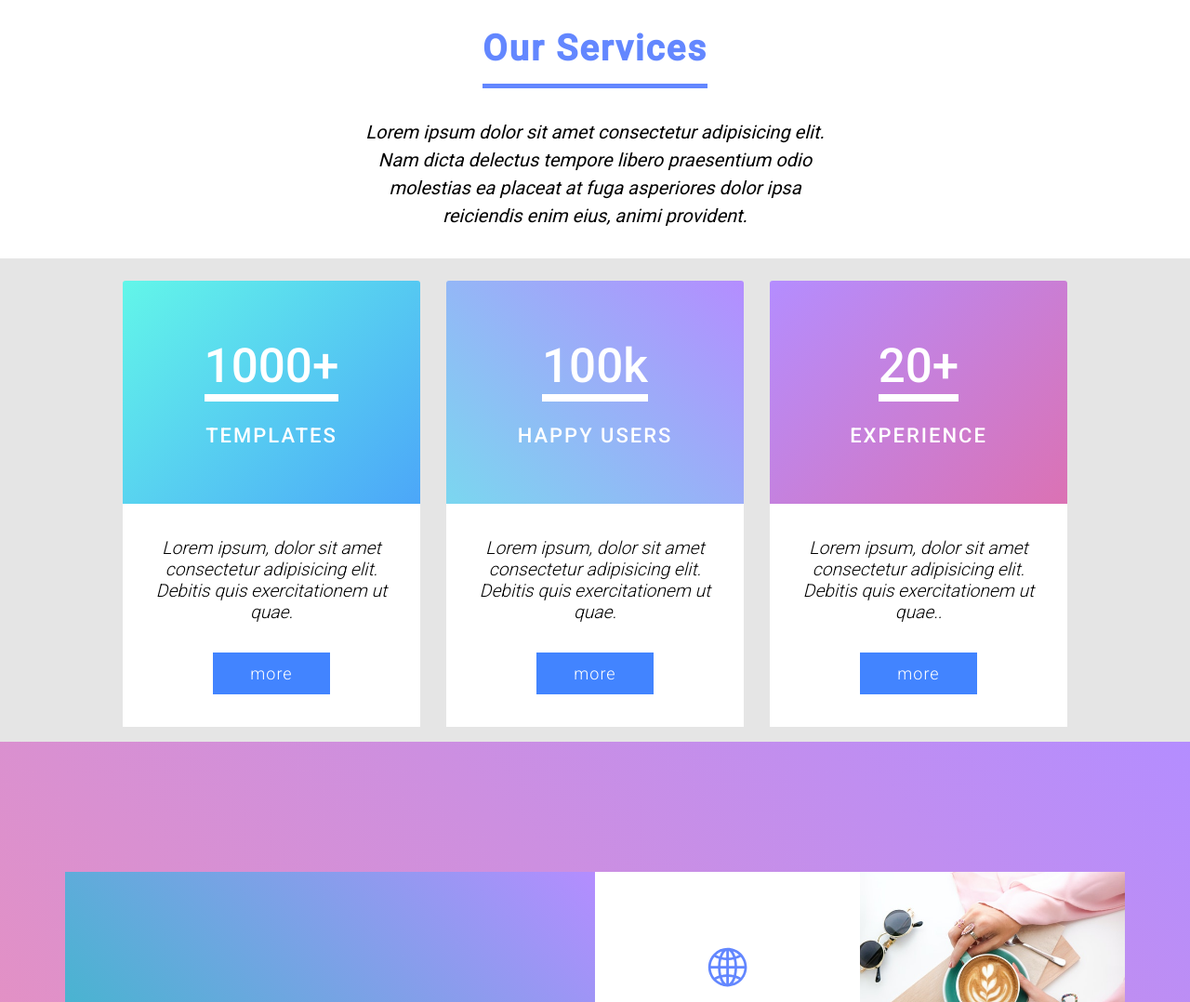
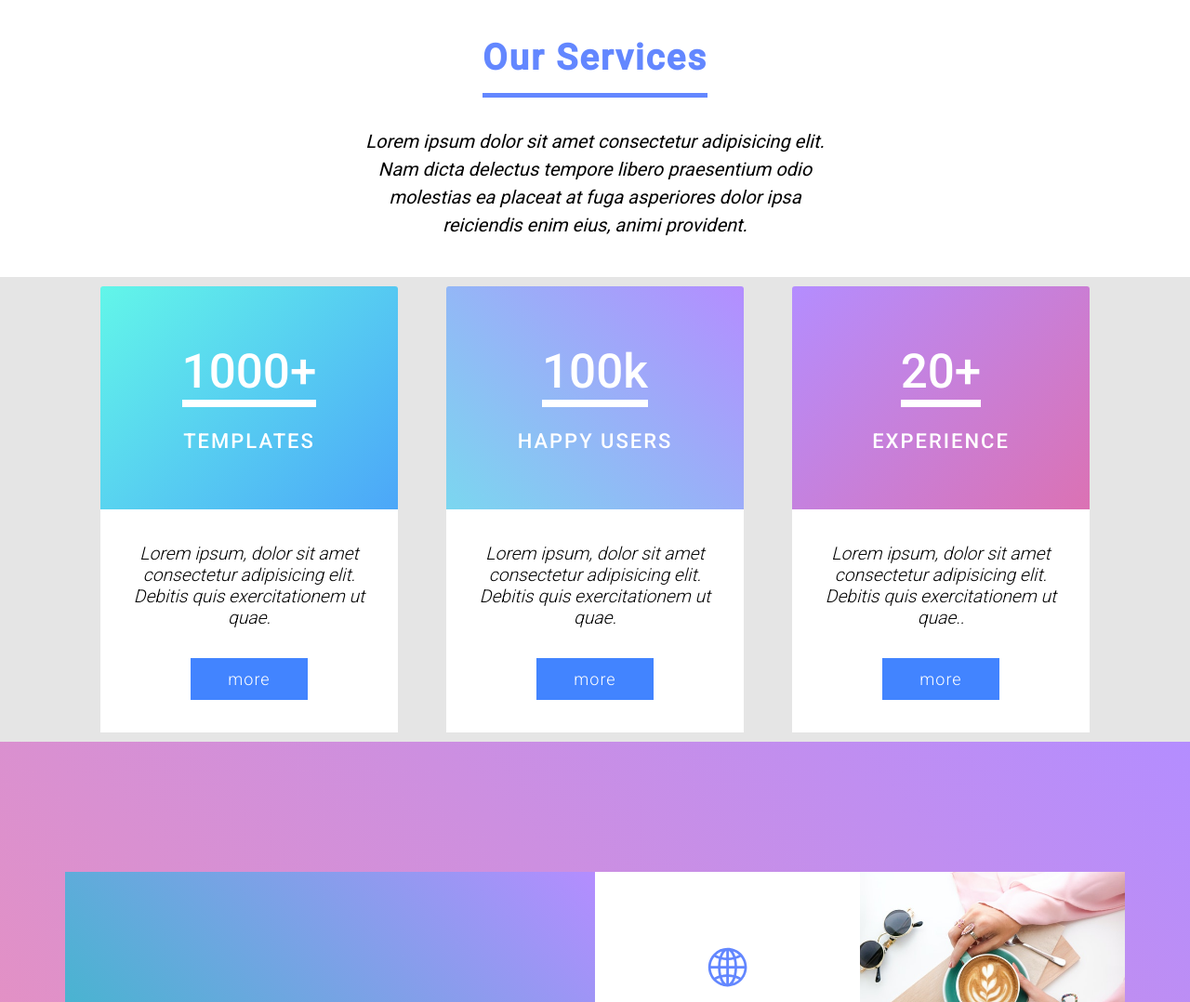
Before and after one commit to bbrownsell/react-buzz-webpage, a React (Create React App) app: page / in a window 1280 px wide. Shown: the part 902-1980 px from the top of the page at 93% size. Built offline with nearby package versions, Linux system fonts and the light colour scheme.

Commit message:
Add files via upload

```diff
--- a/src/Components/Cards/Cards.css
+++ b/src/Components/Cards/Cards.css
@@ -1,12 +1,11 @@
 .cards-section {
-    height: 100vh;
     /* background-image: linear-gradient(45deg, #4284ff, #b48dff); */
     background-color: #E5E5E5;
 }
 
 .cards-banner {
     background: #fff;
-    height: 35%;
+    height: 300px;
     text-align: center;
     display: flex;
     justify-content: center;
@@ -36,9 +35,12 @@
 .cards-container {
     display: flex;
     justify-content: space-evenly;
+    align-items: center;
     margin: 0 auto;
-    padding: 1.5rem 3rem 0 3rem;
+    /* padding: 3rem 3rem 0 3rem; */
     width: 90%;
+    height: calc(100vh - 300px);
+    padding: 2rem 0;
 }
 
 .card {
@@ -155,7 +157,6 @@
 
     .cards-section {
         background-color: #E5E5E5;
-        height: fit-content;
     }
 
     .cards-banner-text {
@@ -166,6 +167,8 @@
     .cards-container {
         flex-direction: column;
         align-items: center;
+        height: fit-content;
+        padding: 1.5rem 0;
     }
 
     .card {
```
